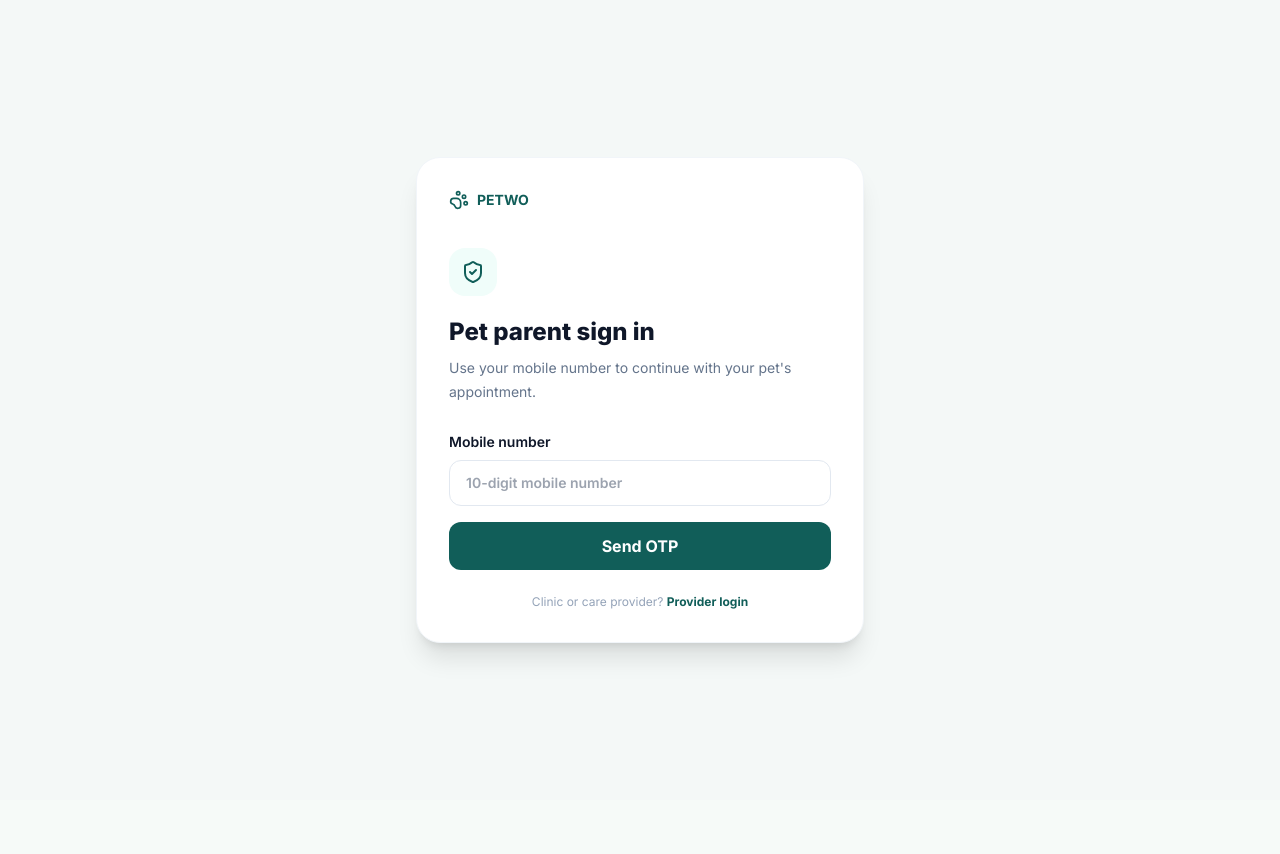
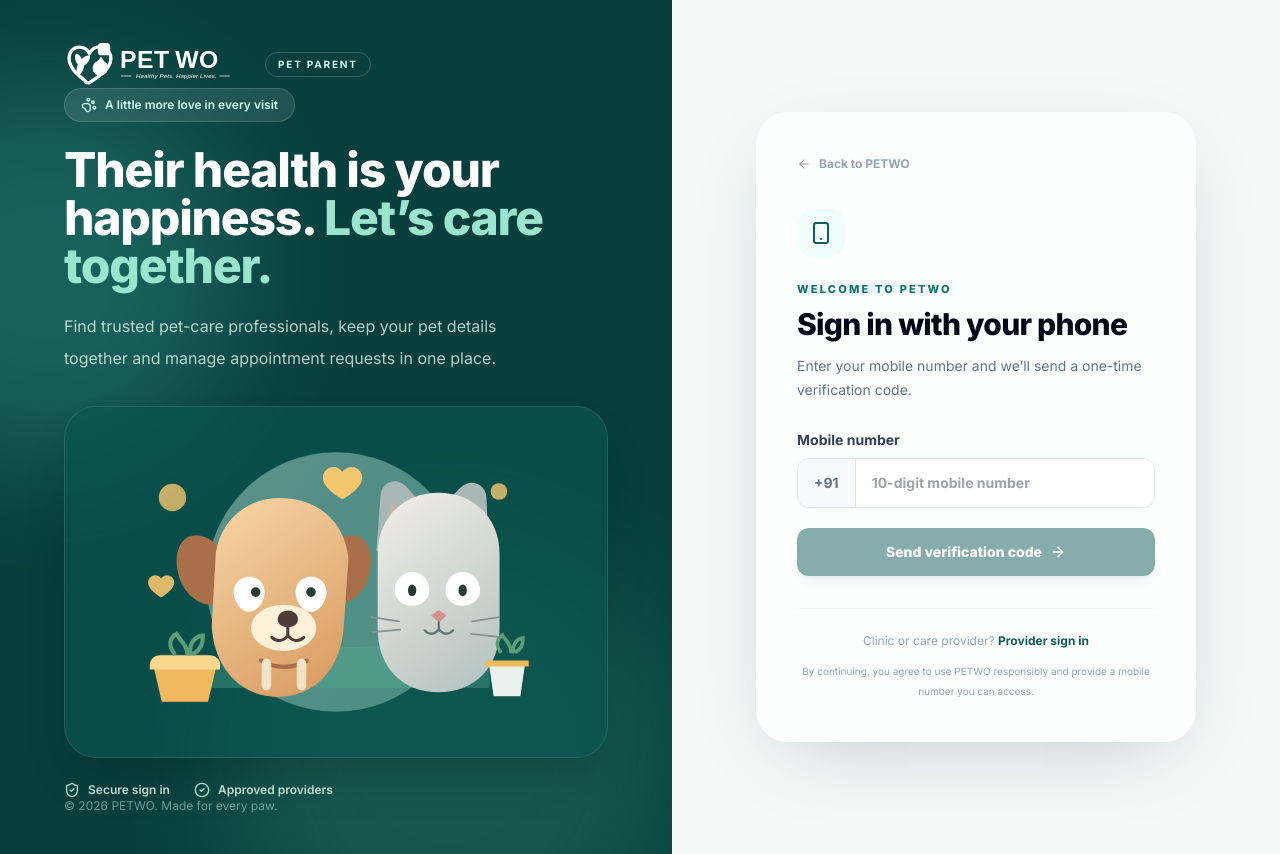
Before and after one commit to bathi2389-code/petwo, a Next.js app in the folder apps/provider-web/: page /customer/login in a window 1280 px wide. Before the commit the page ends 800 px from the top, so only its background shows below. Built offline with nearby package versions, Linux system fonts and the light colour scheme; no server answers.

Commit message:
Redesign PETWO customer OTP sign-in experience

```diff
--- a/apps/provider-web/src/app/customer/login/page.tsx
+++ b/apps/provider-web/src/app/customer/login/page.tsx
@@ -1,21 +1,148 @@
 'use client';
+
 import { useState } from 'react';
 import { useRouter } from 'next/navigation';
 import Link from 'next/link';
-import { PawPrint, ShieldCheck } from 'lucide-react';
+import { ArrowLeft, ArrowRight, CheckCircle2, PawPrint, ShieldCheck, Smartphone } from 'lucide-react';
 import { useAuth } from '@/lib/auth-context';
 
-export default function CustomerLoginPage(){
- const router=useRouter();
- const {sendOtp,verifyCustomerOtp,configError}=useAuth();
- const [phone,setPhone]=useState(''); const [otp,setOtp]=useState(''); const [name,setName]=useState('');
- const [step,setStep]=useState<'phone'|'otp'>('phone'); const [devOtp,setDevOtp]=useState(''); const [busy,setBusy]=useState(false); const [error,setError]=useState('');
- const formatted='+91'+phone;
- async function send(e:React.FormEvent){e.preventDefault();setError('');setBusy(true);try{if(!/^[6-9]\d{9}$/.test(phone))throw new Error('Enter a valid 10-digit Indian mobile number.');const r=await sendOtp(formatted);setDevOtp(r.otp||'');setStep('otp');}catch(x:any){setError(x.message||'Unable to send OTP.');}finally{setBusy(false);}}
- async function verify(e:React.FormEvent){e.preventDefault();setError('');setBusy(true);try{const r=await verifyCustomerOtp(formatted,otp,name.trim()||undefined);if(r.role!=='customer')throw new Error('This phone number is registered as a provider account. Please use the provider login.');const next = new URLSearchParams(window.location.search).get('next');
- router.replace(next && next.startsWith('/') && !next.startsWith('//') ? next : '/my-pets');}catch(x:any){setError(x.message||'OTP verification failed.');}finally{setBusy(false);}}
- return <main className="flex min-h-screen items-center justify-center bg-[#f4f8f7] px-5 py-10"><div className="w-full max-w-md rounded-3xl border border-slate-100 bg-white p-8 shadow-xl"><Link href="/" className="inline-flex items-center gap-2 text-sm font-bold text-teal-800"><PawPrint className="h-5 w-5"/> PETWO</Link><div className="mt-8 flex h-12 w-12 items-center justify-center rounded-2xl bg-teal-50 text-teal-800"><ShieldCheck/></div><h1 className="mt-5 text-2xl font-extrabold">Pet parent sign in</h1><p className="mt-2 text-sm leading-6 text-slate-500">Use your mobile number to continue with your pet's appointment.</p>{configError&&<p className="mt-4 rounded-xl bg-amber-50 p-3 text-xs text-amber-800">{configError}</p>}{error&&<p role="alert" className="mt-4 rounded-xl bg-rose-50 p-3 text-sm text-rose-700">{error}</p>}
- {step==='phone'?<form onSubmit={send} className="mt-7 space-y-4"><label className="block text-sm font-semibold">Mobile number<input required inputMode="numeric" maxLength={10} value={phone} onChange={e=>setPhone(e.target.value.replace(/\D/g,'').slice(0,10))} placeholder="10-digit mobile number" className="mt-2 w-full rounded-xl border border-slate-200 px-4 py-3 outline-none focus:border-teal-600"/></label><button disabled={busy||!!configError} className="w-full rounded-xl bg-teal-800 py-3 font-bold text-white disabled:opacity-50">{busy?'Sending…':'Send OTP'}</button></form>:
- <form onSubmit={verify} className="mt-7 space-y-4"><label className="block text-sm font-semibold">Your name (optional)<input value={name} onChange={e=>setName(e.target.value)} className="mt-2 w-full rounded-xl border border-slate-200 px-4 py-3"/></label><label className="block text-sm font-semibold">6-digit OTP<input required inputMode="numeric" autoComplete="one-time-code" maxLength={6} value={otp} onChange={e=>setOtp(e.target.value.replace(/\D/g,'').slice(0,6))} className="mt-2 w-full rounded-xl border border-slate-200 px-4 py-3 text-center text-xl tracking-[.4em]"/></label>{devOtp&&<p className="rounded-lg bg-amber-50 p-3 text-xs text-amber-800">Development OTP: <strong>{devOtp}</strong></p>}<button disabled={busy||otp.length!==6} className="w-full rounded-xl bg-teal-800 py-3 font-bold text-white disabled:opacity-50">{busy?'Verifying…':'Verify and continue'}</button><button type="button" onClick={()=>{setStep('phone');setOtp('');setError('');}} className="w-full py-2 text-sm font-semibold text-teal-800">Change mobile number</button></form>}
- <p className="mt-6 text-center text-xs text-slate-400">Clinic or care provider? <Link href="/login" className="font-bold text-teal-800">Provider login</Link></p></div></main>;
+export default function CustomerLoginPage() {
+  const router = useRouter();
+  const { sendOtp, verifyCustomerOtp, configError } = useAuth();
+  const [phone, setPhone] = useState('');
+  const [otp, setOtp] = useState('');
+  const [name, setName] = useState('');
+  const [step, setStep] = useState<'phone' | 'otp'>('phone');
+  const [devOtp, setDevOtp] = useState('');
+  const [deliveryMessage, setDeliveryMessage] = useState('');
+  const [busy, setBusy] = useState(false);
+  const [error, setError] = useState('');
+
+  const formattedPhone = '+91' + phone;
+
+  async function handleSend(event: React.FormEvent<HTMLFormElement>) {
+    event.preventDefault();
+    setError('');
+    setBusy(true);
+    try {
+      if (!/^[6-9]\d{9}$/.test(phone)) throw new Error('Enter a valid 10-digit Indian mobile number.');
+      const response = await sendOtp(formattedPhone);
+      setDevOtp(response.otp || '');
+      setDeliveryMessage(response.message || 'Check your phone for the verification code.');
+      setStep('otp');
+    } catch (cause) {
+      setError(cause instanceof Error ? cause.message : (cause as {message?:string})?.message || 'Unable to send OTP. Please try again.');
+    } finally {
+      setBusy(false);
+    }
+  }
+
+  async function handleVerify(event: React.FormEvent<HTMLFormElement>) {
+    event.preventDefault();
+    setError('');
+    setBusy(true);
+    try {
+      const result = await verifyCustomerOtp(formattedPhone, otp, name.trim() || undefined);
+      if (result.role !== 'customer') throw new Error('This number belongs to a provider account. Please use provider login.');
+      const next = new URLSearchParams(window.location.search).get('next');
+      router.replace(next && next.startsWith('/') && !next.startsWith('//') ? next : '/my-pets');
+    } catch (cause) {
+      setError(cause instanceof Error ? cause.message : (cause as {message?:string})?.message || 'OTP verification failed. Check the code and try again.');
+    } finally {
+      setBusy(false);
+    }
+  }
+
+  return (
+    <main className="min-h-screen bg-[#f4f8f7] lg:grid lg:grid-cols-[1.05fr_.95fr]">
+      <section className="relative hidden min-h-screen overflow-hidden bg-[#073f3d] px-12 py-10 text-white lg:flex lg:flex-col lg:justify-between xl:px-16">
+        <div className="pointer-events-none absolute -left-36 top-20 h-96 w-96 rounded-full bg-teal-300/20 blur-3xl" />
+        <div className="pointer-events-none absolute -bottom-32 right-0 h-[28rem] w-[28rem] rounded-full bg-emerald-300/15 blur-3xl" />
+        <Link href="/" className="relative z-10 inline-flex w-fit items-center gap-3" aria-label="PETWO home">
+          <img src="/petwo-logo.svg" alt="PETWO" className="h-12 w-auto brightness-0 invert" />
+          <span className="rounded-full border border-white/20 px-3 py-1 text-[10px] font-bold uppercase tracking-[.18em] text-teal-100">Pet parent</span>
+        </Link>
+        <div className="relative z-10 mx-auto w-full max-w-xl">
+          <div className="inline-flex items-center gap-2 rounded-full border border-white/15 bg-white/10 px-4 py-2 text-xs font-semibold text-teal-100">
+            <PawPrint className="h-4 w-4" /> A little more love in every visit
+          </div>
+          <h1 className="mt-6 text-4xl font-extrabold leading-[1.1] tracking-tight xl:text-5xl">
+            Their health is your happiness. <span className="text-[#9be4ce]">Let’s care together.</span>
+          </h1>
+          <p className="mt-5 max-w-md text-base leading-8 text-teal-50/75">
+            Find trusted pet-care professionals, keep your pet details together and manage appointment requests in one place.
+          </p>
+          <div className="mt-8 rounded-[2rem] border border-white/10 bg-[#0b5550]/65 p-5 shadow-2xl shadow-black/20">
+            <img src="/pet-care-illustration.svg" alt="Friendly pets and pet care essentials" className="mx-auto max-h-[310px] w-full object-contain" />
+          </div>
+          <div className="mt-6 flex flex-wrap gap-x-6 gap-y-3 text-xs font-semibold text-teal-50/80">
+            <span className="inline-flex items-center gap-2"><ShieldCheck className="h-4 w-4 text-[#9be4ce]" /> Secure sign in</span>
+            <span className="inline-flex items-center gap-2"><CheckCircle2 className="h-4 w-4 text-[#9be4ce]" /> Approved providers</span>
+          </div>
+        </div>
+        <p className="relative z-10 text-xs text-teal-100/50">© {new Date().getFullYear()} PETWO. Made for every paw.</p>
+      </section>
+
+      <section className="relative flex min-h-screen items-center justify-center overflow-hidden px-5 py-10 sm:px-8">
+        <div className="pointer-events-none absolute -right-24 -top-24 h-72 w-72 rounded-full bg-teal-200/50 blur-3xl lg:hidden" />
+        <div className="relative w-full max-w-[440px]">
+          <div className="mb-8 flex items-center justify-between lg:hidden">
+            <Link href="/" aria-label="PETWO home"><img src="/petwo-logo.svg" alt="PETWO" className="h-10 w-auto" /></Link>
+            <span className="rounded-full bg-teal-50 px-3 py-1.5 text-[10px] font-bold uppercase tracking-wider text-teal-800">Pet parent portal</span>
+          </div>
+          <div className="rounded-[2rem] border border-white bg-white/95 p-7 shadow-[0_24px_80px_-32px_rgba(15,65,60,0.28)] sm:p-10">
+            <Link href="/" className="inline-flex items-center gap-2 text-xs font-bold text-slate-400 transition hover:text-teal-800"><ArrowLeft className="h-3.5 w-3.5" /> Back to PETWO</Link>
+            <div className="mt-8 flex h-12 w-12 items-center justify-center rounded-2xl bg-teal-50 text-teal-800">
+              {step === 'phone' ? <Smartphone className="h-6 w-6" /> : <ShieldCheck className="h-6 w-6" />}
+            </div>
+            <p className="mt-6 text-[11px] font-extrabold uppercase tracking-[.2em] text-teal-700">Welcome to PETWO</p>
+            <h2 className="mt-2 text-3xl font-extrabold tracking-tight text-slate-950">{step === 'phone' ? 'Sign in with your phone' : 'Verify it’s you'}</h2>
+            <p className="mt-3 text-sm leading-6 text-slate-500">
+              {step === 'phone' ? 'Enter your mobile number and we’ll send a one-time verification code.' : `Enter the 6-digit code sent to +91 ${phone}.`}
+            </p>
+            {configError && <div role="alert" className="mt-5 rounded-xl border border-amber-200 bg-amber-50 p-3 text-xs leading-5 text-amber-800">{configError}</div>}
+            {error && <div role="alert" className="mt-5 rounded-xl border border-rose-200 bg-rose-50 p-3 text-sm text-rose-700">{error}</div>}
+
+            {step === 'phone' ? (
+              <form onSubmit={handleSend} className="mt-7 space-y-5">
+                <label className="block text-sm font-bold text-slate-700">Mobile number
+                  <div className="mt-2 flex overflow-hidden rounded-xl border border-slate-200 bg-white shadow-sm transition focus-within:border-teal-600 focus-within:ring-4 focus-within:ring-teal-600/10">
+                    <span className="flex items-center border-r border-slate-200 bg-slate-50 px-4 text-sm font-bold text-slate-500">+91</span>
+                    <input required inputMode="numeric" autoComplete="tel-national" maxLength={10} value={phone}
+                      onChange={event => setPhone(event.target.value.replace(/\D/g, '').slice(0, 10))}
+                      placeholder="10-digit mobile number" className="min-w-0 flex-1 px-4 py-3.5 text-sm outline-none" />
+                  </div>
+                </label>
+                <button disabled={busy || !!configError || phone.length !== 10} className="flex w-full items-center justify-center gap-2 rounded-xl bg-teal-800 py-3.5 text-sm font-extrabold text-white shadow-lg shadow-teal-900/15 transition hover:-translate-y-0.5 hover:bg-teal-900 disabled:cursor-not-allowed disabled:opacity-50">
+                  {busy ? 'Sending code…' : 'Send verification code'} {!busy && <ArrowRight className="h-4 w-4" />}
+                </button>
+              </form>
+            ) : (
+              <form onSubmit={handleVerify} className="mt-7 space-y-5">
+                <label className="block text-sm font-bold text-slate-700">Your name <span className="font-normal text-slate-400">(optional)</span>
+                  <input value={name} onChange={event => setName(event.target.value)} autoComplete="name" className="mt-2 w-full rounded-xl border border-slate-200 px-4 py-3 text-sm outline-none focus:border-teal-600 focus:ring-4 focus:ring-teal-600/10" placeholder="How should we address you?" />
+                </label>
+                <label className="block text-sm font-bold text-slate-700">6-digit verification code
+                  <input required inputMode="numeric" autoComplete="one-time-code" maxLength={6} value={otp}
+                    onChange={event => setOtp(event.target.value.replace(/\D/g, '').slice(0, 6))}
+                    className="mt-2 w-full rounded-xl border border-slate-200 px-4 py-4 text-center text-2xl font-extrabold tracking-[.55em] outline-none focus:border-teal-600 focus:ring-4 focus:ring-teal-600/10" placeholder="••••••" />
+                </label>
+                {deliveryMessage && <p role="status" className="rounded-xl bg-teal-50 p-3 text-xs leading-5 text-teal-900">{deliveryMessage}</p>}
+                {devOtp && <p className="rounded-xl border border-amber-200 bg-amber-50 p-3 text-xs text-amber-900">Local development code: <strong className="tracking-widest">{devOtp}</strong>. This is shown only when MSG91 is not configured.</p>}
+                <button disabled={busy || otp.length !== 6} className="flex w-full items-center justify-center gap-2 rounded-xl bg-teal-800 py-3.5 text-sm font-extrabold text-white shadow-lg shadow-teal-900/15 transition hover:-translate-y-0.5 hover:bg-teal-900 disabled:cursor-not-allowed disabled:opacity-50">
+                  {busy ? 'Verifying…' : 'Verify and continue'} {!busy && <ArrowRight className="h-4 w-4" />}
+                </button>
+                <button type="button" onClick={() => { setStep('phone'); setOtp(''); setDevOtp(''); setDeliveryMessage(''); setError(''); }}
+                  className="w-full py-2 text-sm font-bold text-teal-800 hover:text-teal-950">Change mobile number</button>
+              </form>
+            )}
+            <div className="mt-8 border-t border-slate-100 pt-6 text-center">
+              <p className="text-xs text-slate-400">Clinic or care provider? <Link href="/login" className="font-bold text-teal-800 hover:underline">Provider sign in</Link></p>
+              <p className="mt-3 text-[10px] leading-5 text-slate-400">By continuing, you agree to use PETWO responsibly and provide a mobile number you can access.</p>
+            </div>
+          </div>
+        </div>
+      </section>
+    </main>
+  );
 }
```
